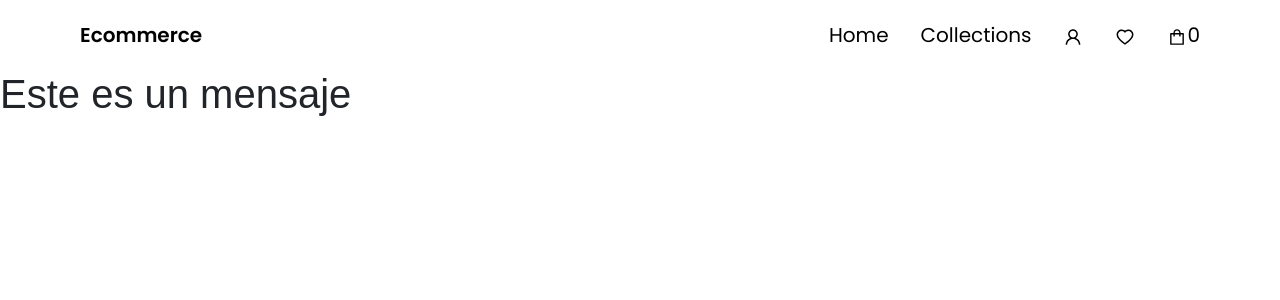
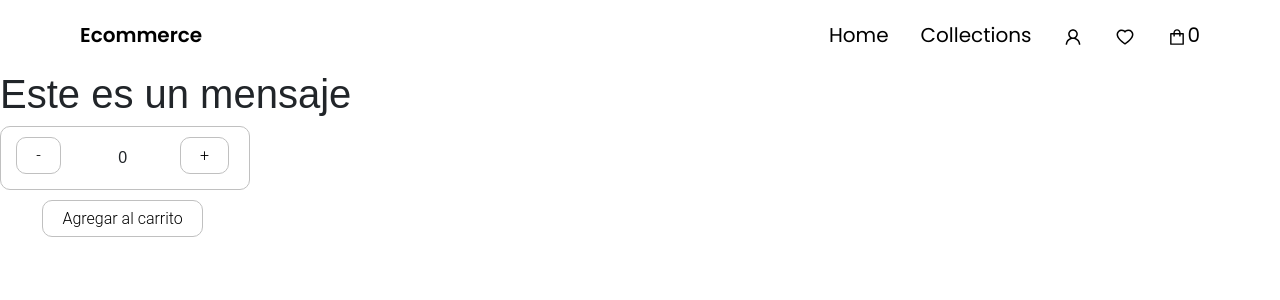
Before and after one commit to luisclugop/Ecommerce, a React (Create React App) app: page / in a window 1280 px wide. Shown: the top 300 px of the page. Built offline with nearby package versions, Linux system fonts and the light colour scheme; the HTML template or start-up script is replaced by a standard one.

Commit message:
Agregando Componentes Button - ItemCount

```diff
--- a/src/App.js
+++ b/src/App.js
@@ -2,6 +2,7 @@ import React from 'react';
 import './App.css';
 import NavBar from './components/Navbar/js/navbar';
 import ItemListContainer from './components/ItemListContainer/js/ItemListContainer';
+import ItemCount from './components/ItemCount/js/ItemCount';
 
 
 const App = () => {
@@ -10,6 +11,7 @@ const App = () => {
     <div className="App">
         <NavBar/>
         <ItemListContainer mensaje="Este es un mensaje"/>
+        <ItemCount />
     </div>
   );
 }
--- /dev/null
+++ b/src/components/Button/css/Button.css
@@ -0,0 +1,25 @@
+a.button1 {
+    display: inline-block;
+    padding: 0.35em 1.2em;
+    border: 0.1em solid #c0c0c0;
+    margin: 0 0.3em 0.3em 0;
+    border-radius: 10px;
+    box-sizing: border-box;
+    text-decoration: none;
+    font-family: 'Roboto', sans-serif;
+    font-weight: 300;
+    color: #000000;
+    text-align: center;
+    transition: all 0.2s;
+}
+
+a.button1:hover {
+    background-color: #c0c0c0;
+}
+
+@media all and (max-width:30em) {
+    a.button1 {
+        display: block;
+        margin: 0.4em auto;
+    }
+}
--- /dev/null
+++ b/src/components/Button/js/Button.js
@@ -0,0 +1,15 @@
+import React, { Component } from "react";
+import '../css/Button.css';
+
+class Button extends Component {
+    render(){
+        let { title, task } = this.props;
+        return(
+            <a className="button1" onClick={ task }>
+                { title }
+            </a>
+        );
+    }
+}
+
+export default Button;
--- /dev/null
+++ b/src/components/ItemCount/css/ItemCount.css
@@ -0,0 +1,41 @@
+.itemCount{
+    display: flex;
+    height: auto;
+    width: 250px;
+    background-color: #ffffff;
+    border: 1px solid #c0c0c0;
+    border-radius: 10px;
+    justify-content: center;
+    align-items: center;
+    padding: 10px;
+    text-align: center;
+}
+
+.itemCount span{
+    padding-left: 10px;
+    padding-right: 10px;
+}
+
+.itemCount .btnLeft{
+    float: left;
+    width:25%;
+}
+
+.itemCount .btnMiddle{
+    float: left;
+    width:50%;
+}
+
+.itemCount .btnRight{
+    float: right;
+    width:25%;
+}
+
+.btnItemCount{
+    height: auto;
+    width: 250px;
+    justify-content: center;
+    align-items: center;
+    padding: 10px;
+    text-align: center;
+}
--- /dev/null
+++ b/src/components/ItemCount/js/ItemCount.js
@@ -0,0 +1,71 @@
+import React, { useState } from "react";
+import Button from "../../Button/js/Button";
+import '../css/ItemCount.css';
+
+// class ItemCount extends Component {
+//     constructor(){
+//         super();
+//         this.state = {
+//             count: 0
+//         }
+//     }
+
+//     incrementCount = () => {
+//         this.setState({
+//             count: this.state.count + 1
+//         });
+//     }
+
+//     decrementCount = () => {
+//         this.setState({
+//             count: this.state.count - 1
+//         });
+//     }
+
+//     render(){
+//         let { count } = this.state;
+
+//         return(
+//             <div className="itemCount">
+//                 <Button className="btnLeft" title="-" task={ () => this.decrementCount() } />
+//                 <span className="btnMiddle">{ count }</span>
+//                 <Button className="btnRight" title="+" task={ () => this.incrementCount() } />
+//             </div>
+//         );
+//     }
+// }
+
+// export default ItemCount;
+
+const ItemCount = () => {
+
+    const [count, setCount] = useState(0);
+
+    const decrementCount = () => {
+        if(count <= 0) {
+        console.log('No hay productos que eliminar')
+        } else{
+        setCount(count - 1)
+        }
+    }
+
+    const incrementCount = () => {
+        setCount(count + 1);
+    }
+
+    return(
+        <>
+            <div className="itemCount">
+                <Button className="btnLeft" title="-" task={ () => decrementCount() } />
+                <span className="btnMiddle">{ count }</span>
+                <Button className="btnRight" title="+" task={ () => incrementCount() } />
+            </div>
+            <div className="btnItemCount">
+                <Button title="Agregar al carrito" task={ () => { console.log("Boton Agregar") } }/>
+            </div>
+        </>
+    );
+
+}
+
+export default ItemCount;
--- a/src/components/ItemListContainer/js/ItemListContainer.js
+++ b/src/components/ItemListContainer/js/ItemListContainer.js
@@ -1,7 +1,12 @@
 import React from 'react';
 
 const ItemListContainer = ({ mensaje }) => {
-    return <h1>{mensaje}</h1>;
+    return(
+        <>
+            <h1>{mensaje}</h1>
+        </>
+    );
+
 }
 
 export default ItemListContainer;
```
